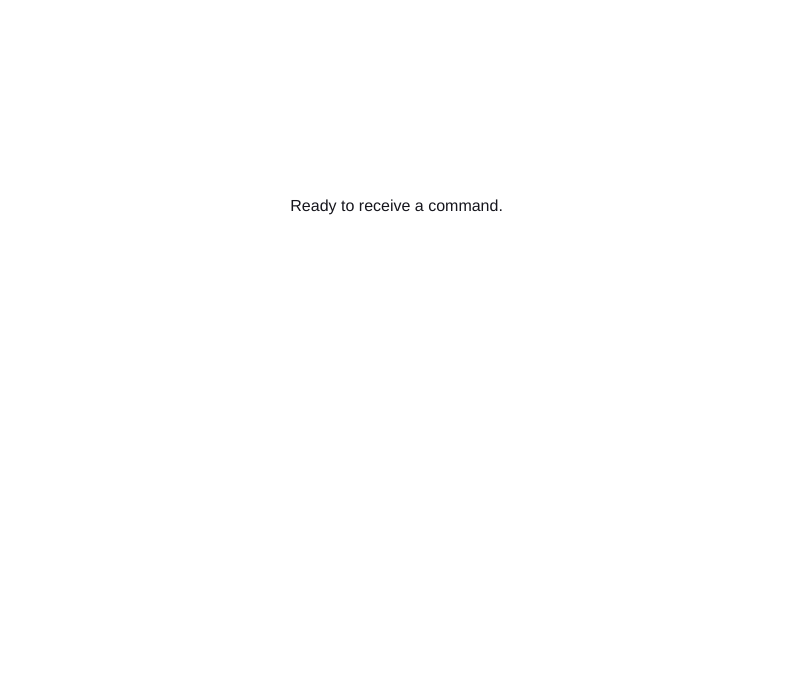
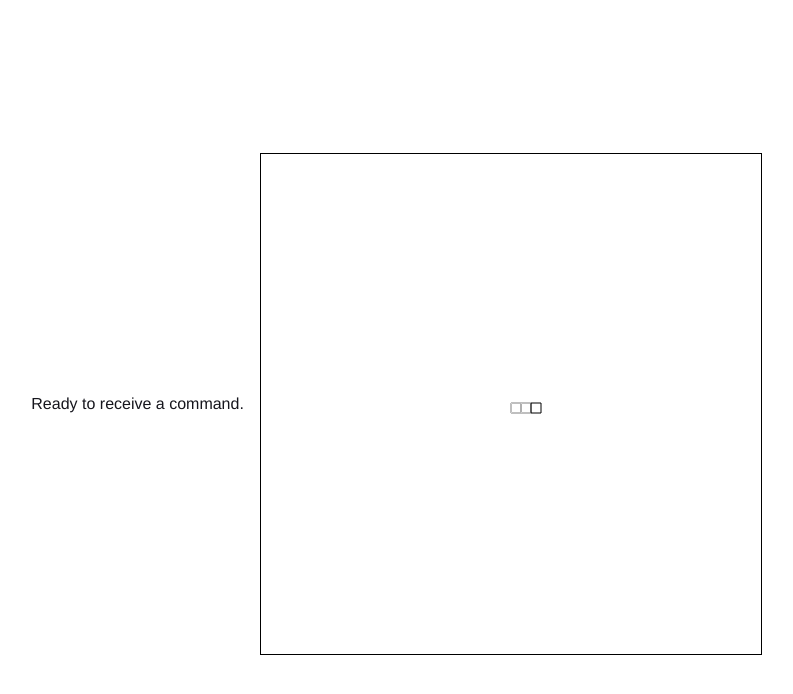
Before and after one commit to markbiek/experiment-speech-recognition, a website built with Vite: page index.html in a window 1280 px wide. Shown: the whole page, without its empty margins (245-1038 px from the left). Built offline with nearby package versions, Linux system fonts and the light colour scheme.

Commit message:
Basic drawing is working

```diff
--- /dev/null
+++ b/draw.js
@@ -0,0 +1,67 @@
+export default class Draw {
+	constructor(canvas) {
+		this.canvas = canvas;
+
+		const context = canvas.getContext('2d');
+		this.context = context;
+	}
+
+	convertPoint(x, y) {
+		x = this.canvas.width / 2 + x;
+		y = this.canvas.height / 2 - y - 1;
+
+		if (x < 0 || x > this.canvas.width || y < 0 || y > this.canvas.height) {
+			return null;
+		}
+
+		console.groupEnd();
+		return [x, y];
+	}
+
+	ln(x1, y1, x2, y2, color = '#000') {
+		const ret1 = this.convertPoint(x1, y1);
+		const ret2 = this.convertPoint(x2, y2);
+		if (!ret1 || !ret2) {
+			return;
+		}
+
+		[x1, y1] = ret1;
+		[x2, y2] = ret2;
+
+		const prevStrokeStyle = this.context.strokeStyle;
+
+		this.context.strokeStyle = color;
+		this.context.beginPath();
+		this.context.moveTo(x1, y1);
+		this.context.lineTo(x2, y2);
+		this.context.stroke();
+		this.context.strokeStyle = prevStrokeStyle;
+	}
+
+	// x,y is the top right of the box
+	box(x, y, width = 10, height = 10, color = '#000') {
+		this.ln(x, y, x, y - height, color);
+		this.ln(x, y, x - width, y, color);
+		this.ln(x - width, y, x - width, y - height, color);
+		this.ln(x - width, y - height, x, y - height, color);
+	}
+
+	clearBox(x, y, width = 10, height = 10) {
+		this.box(x, y, width, height, '#fff');
+	}
+
+	px(x, y, color = '#000') {
+		const ret = convertPoint(x, y);
+		if (!ret) {
+			return;
+		}
+
+		[x, y] = ret;
+
+		const prevFillStyle = this.context.fillStyle;
+
+		this.context.fillStyle = color;
+		this.context.fillRect(x, y, 3, 3);
+		this.context.fillStyle = prevFillStyle;
+	};
+};
--- a/index.html
+++ b/index.html
@@ -11,8 +11,7 @@
 <body>
 	<main>
 		<div id="output"></div>
-		<div id="app">
-		</div>
+		<canvas id="canvas" width="500" height="500"></canvas>
 	</main>
 	<script type="module" src="/main.js"></script>
 </body>
--- a/main.js
+++ b/main.js
@@ -1,3 +1,4 @@
+import Draw from './draw';
 import './style.css'
 
 function out(msg) {
@@ -10,7 +11,8 @@ const SpeechRecognition = window.SpeechRecognition || webkitSpeechRecognition;
 const SpeechGrammarList = window.SpeechGrammarList || webkitSpeechGrammarList;
 const SpeechRecognitionEvent = window.SpeechRecognitionEvent || webkitSpeechRecognitionEvent;
 
-const grammar = '#JSGF V1.0; grammar directions; public <direction> = left | right | up | down';
+const directions = ['left', 'right', 'up', 'down', 'left'];
+const grammar = `#JSGF V1.0; grammar directions; public <direction> = ${directions.join(' | ')}`;
 var recognition = new SpeechRecognition();
 var speechRecognitionList = new SpeechGrammarList();
 
@@ -21,15 +23,59 @@ recognition.lang = 'en-US';
 recognition.interimResults = false;
 recognition.maxAlternatives = 1;
 
+const canvas = document.getElementById('canvas');
+const step = 10;
+const speed = 2000;
+let direction = 'right';
+let startX = 0
+let startY = 0;
+let draw = new Draw(canvas);
+
+function render() {
+	draw.clearBox(startX, startY);
+
+	console.log(direction);
+
+	switch (direction) {
+		case 'right':
+			startX += step;
+			break;
+		case 'left':
+			startX -= step;
+			break;
+		case 'up':
+			startY += step;
+			break;
+		case 'down':
+			startY -= step;
+			break;
+	}
+
+	console.log(startX, startY);
+
+	draw.box(startX, startY);
+}
+
 window.addEventListener('load', () => {
 	recognition.start();
 	out('Ready to receive a command.');
+
+	const intervalId = setInterval(() => {
+		render();
+	}, speed);
 });
 
 recognition.addEventListener('result', e => {
-	const word = e.results[e.results.length - 1][0].transcript;
+	const word = e.results[e.results.length - 1][0].transcript.trim();
 
-	out(`You said the word '${word.trim()}'`);
+	if (directions.indexOf(word) >= 0) {
+		direction = word;
+	}
+
+	render();
+
+	out(`You said the word '${word}'`);
+
 });
 
 recognition.addEventListener('nomatch', e => {
--- a/style.css
+++ b/style.css
@@ -9,7 +9,6 @@ main {
 	width: 99vw;
 	height: 99vh;
 	display: flex;
-	flex-direction: column;
 	justify-content: center;
 	align-items: center;
 }
@@ -18,7 +17,9 @@ button {
 	font-size: 18px;
 }
 
-#app {
-	width: 50%;
-	height: 50%;
+#canvas {
+	width: 500px;
+	height: 500px;
+	border: 1px solid black;
+	margin-left: 1rem;
 }
```
